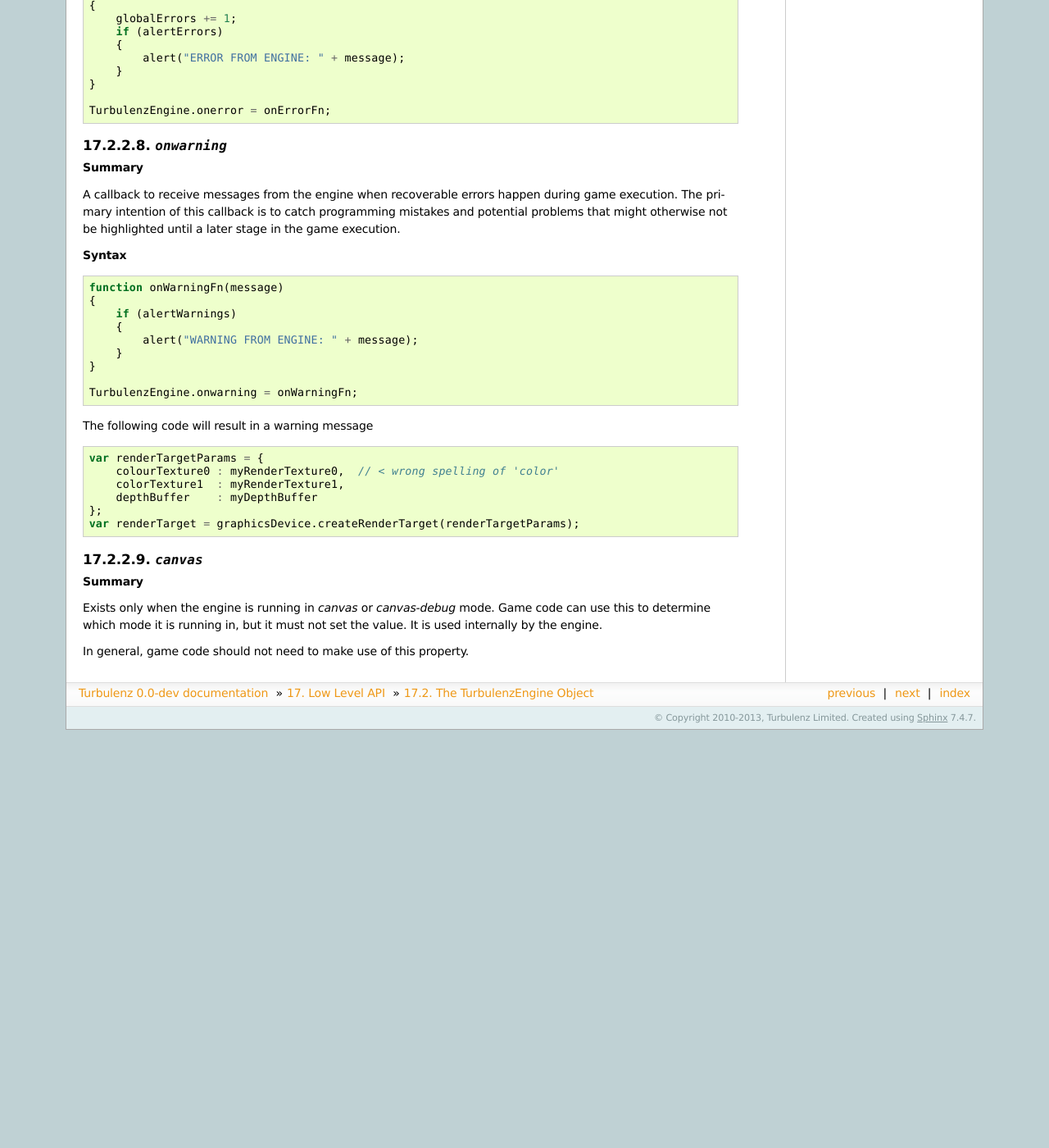
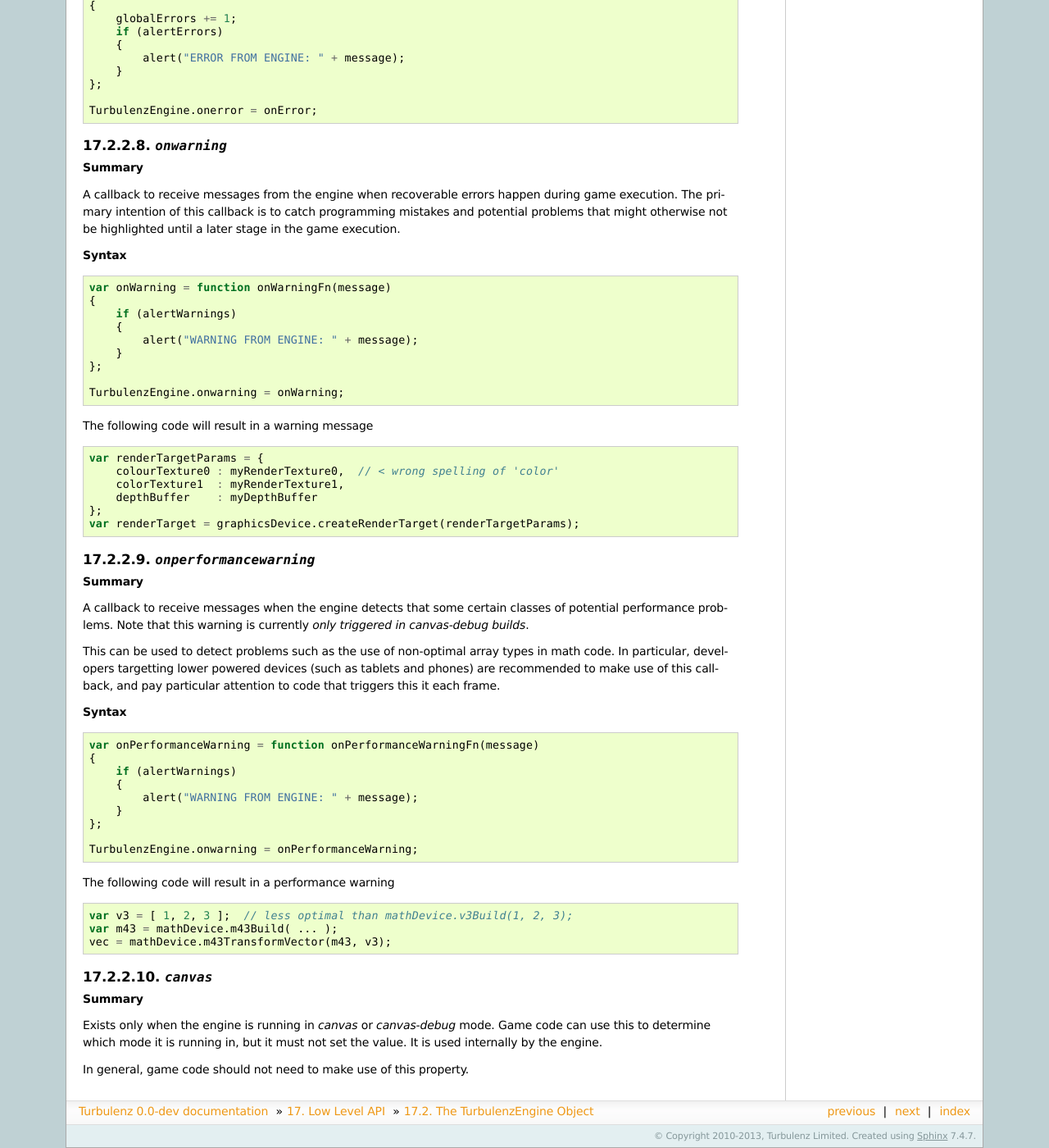
Before and after one commit to turbulenz/turbulenz_engine, a Sphinx documentation site: the page built from docs/source/jslibrary_api/engine_api.rst, in a window 1280 px wide and 1400 px high, scrolled down 13598 px. Shown: the whole window at 82% size. Built offline with Sphinx 7.4.7, drawn with Linux system fonts in a browser that asks for light colours; before the commit the page ends 14488 px from its top, so only the background shows below that; some of the changed text lies outside the part shown.

Commit message:
tslib: add support for detecting math type errors with TurbulenzEngine.onperformancewarning callback.

```diff
--- a/docs/source/jslibrary_api/engine_api.rst
+++ b/docs/source/jslibrary_api/engine_api.rst
@@ -1035,16 +1035,16 @@
 
 **Syntax** ::
 
-    function onErrorFn(message)
+    var onError = function onError(message)
     {
         globalErrors += 1;
         if (alertErrors)
         {
             alert("ERROR FROM ENGINE: " + message);
         }
-    }
+    };
 
-    TurbulenzEngine.onerror = onErrorFn;
+    TurbulenzEngine.onerror = onError;
 
 
 .. index::
@@ -1065,15 +1065,15 @@
 
 **Syntax** ::
 
-    function onWarningFn(message)
+    var onWarning = function onWarningFn(message)
     {
         if (alertWarnings)
         {
             alert("WARNING FROM ENGINE: " + message);
         }
-    }
+    };
 
-    TurbulenzEngine.onwarning = onWarningFn;
+    TurbulenzEngine.onwarning = onWarning;
 
 The following code will result in a warning message ::
 
@@ -1083,6 +1083,46 @@
         depthBuffer    : myDepthBuffer
     };
     var renderTarget = graphicsDevice.createRenderTarget(renderTargetParams);
+
+
+.. index::
+   pair: TurbulenzEngine; onperformancewarning
+
+.. _turbulenzengine_onperformancewarning:
+
+`onperformancewarning`
+----------------------
+
+**Summary**
+
+A callback to receive messages when the engine detects that some
+certain classes of potential performance problems.  Note that this
+warning is currently *only triggered in canvas-debug builds*.
+
+This can be used to detect problems such as the use of non-optimal
+array types in math code.  In particular, developers targetting lower
+powered devices (such as tablets and phones) are recommended to make
+use of this callback, and pay particular attention to code that
+triggers this it each frame.
+
+**Syntax** ::
+
+    var onPerformanceWarning = function onPerformanceWarningFn(message)
+    {
+        if (alertWarnings)
+        {
+            alert("WARNING FROM ENGINE: " + message);
+        }
+    };
+
+    TurbulenzEngine.onwarning = onPerformanceWarning;
+
+The following code will result in a performance warning ::
+
+    var v3 = [ 1, 2, 3 ];  // less optimal than mathDevice.v3Build(1, 2, 3);
+    var m43 = mathDevice.m43Build( ... );
+    vec = mathDevice.m43TransformVector(m43, v3);
+
 
 `canvas`
 --------
```
Also changed, not shown: docs/source/release_notes/release_notes_0.27.0.rst (+14 -0 lines), 4 other files.
